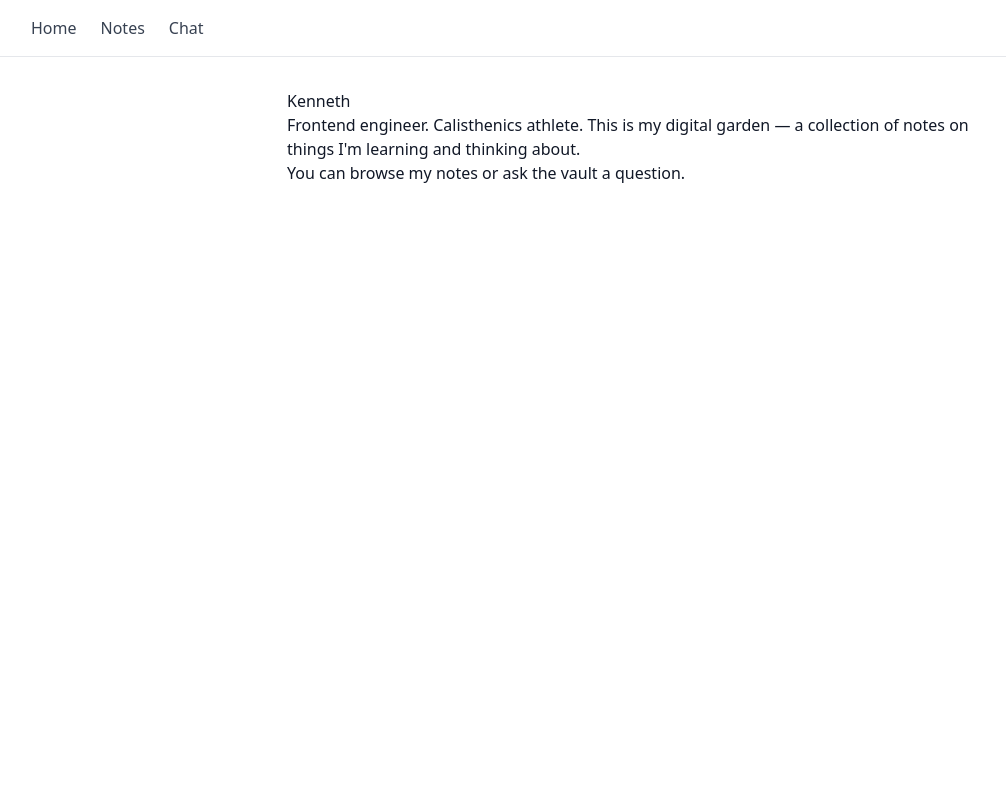
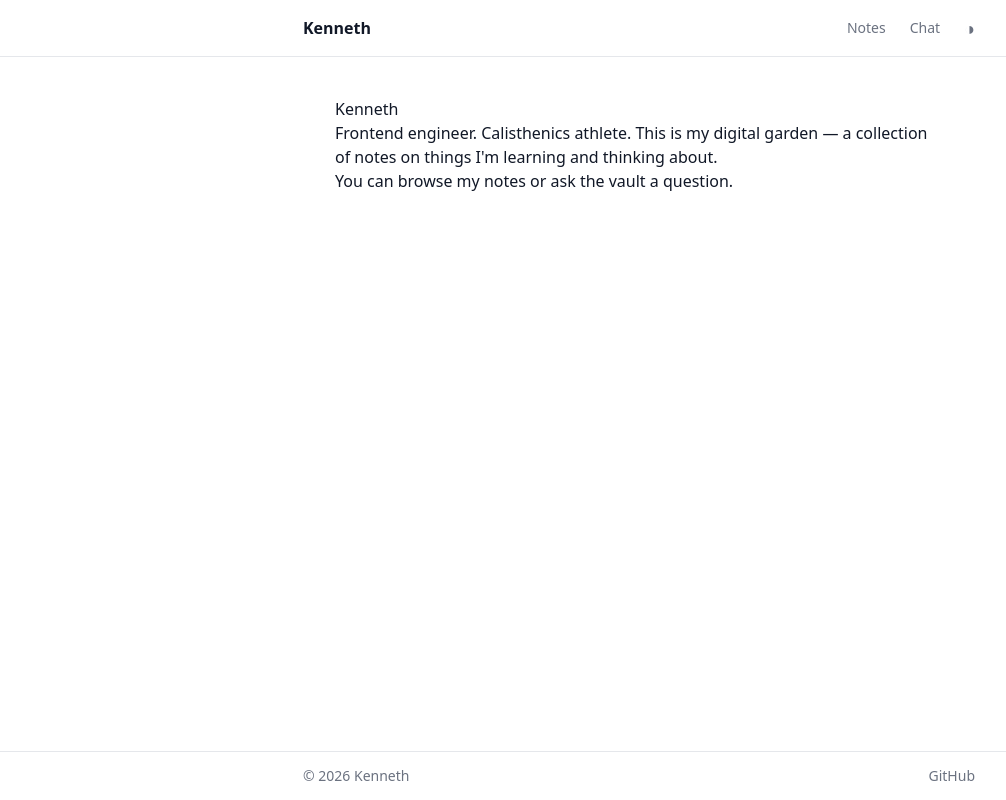
Before and after one commit to KennethOng02/kennethong02.github.io, a SvelteKit app: page / in a window 1280 px wide. Shown: the whole page, without its empty margins (1-1007 px from the left). Built offline with nearby package versions, Linux system fonts and the light colour scheme.

Commit message:
feat: restyle layout with nav, footer, and dark mode toggle

```diff
--- a/src/routes/+layout.svelte
+++ b/src/routes/+layout.svelte
@@ -1,26 +1,62 @@
 <script lang="ts">
   import '../app.css';
   import type { Snippet } from 'svelte';
+  import { onMount } from 'svelte';
 
   let { children }: { children: Snippet } = $props();
+  let isDark = $state(false);
+
+  onMount(() => {
+    isDark = document.documentElement.classList.contains('dark');
+  });
+
+  function toggleDark() {
+    isDark = !isDark;
+    if (isDark) {
+      document.documentElement.classList.add('dark');
+      localStorage.setItem('theme', 'dark');
+    } else {
+      document.documentElement.classList.remove('dark');
+      localStorage.setItem('theme', 'light');
+    }
+  }
 </script>
 
-<header>
-  <nav>
-    <a href="/">Home</a>
-    <a href="/notes">Notes</a>
-    <a href="/chat">Chat</a>
-  </nav>
-</header>
+<div class="min-h-screen bg-bg text-ink font-sans flex flex-col">
+  <header class="border-b border-border px-6 md:px-8">
+    <nav class="max-w-2xl mx-auto flex items-center justify-between h-14">
+      <a href="/" class="font-semibold text-ink hover:text-muted transition-colors">
+        Kenneth
+      </a>
+      <div class="flex items-center gap-6">
+        <a href="/notes" class="text-sm text-muted hover:text-ink transition-colors">Notes</a>
+        <a href="/chat" class="text-sm text-muted hover:text-ink transition-colors">Chat</a>
+        <button
+          onclick={toggleDark}
+          aria-label="Toggle dark mode"
+          class="text-muted hover:text-ink transition-colors text-lg leading-none"
+        >
+          {isDark ? '☀' : '◑'}
+        </button>
+      </div>
+    </nav>
+  </header>
 
-<main>
-  {@render children()}
-</main>
+  <main class="flex-1 max-w-2xl mx-auto w-full px-6 md:px-8 py-10">
+    {@render children()}
+  </main>
 
-<style>
-  header { padding: 1rem 2rem; border-bottom: 1px solid #e5e7eb; }
-  nav { display: flex; gap: 1.5rem; }
-  nav a { text-decoration: none; color: #374151; font-weight: 500; }
-  nav a:hover { color: #111827; }
-  main { max-width: 48rem; margin: 0 auto; padding: 2rem; }
-</style>
+  <footer class="border-t border-border px-6 md:px-8">
+    <div class="max-w-2xl mx-auto flex items-center justify-between h-12 text-sm text-muted">
+      <span>© {new Date().getFullYear()} Kenneth</span>
+      <a
+        href="https://github.com/kennethong02"
+        target="_blank"
+        rel="noopener noreferrer"
+        class="hover:text-ink transition-colors"
+      >
+        GitHub
+      </a>
+    </div>
+  </footer>
+</div>
```
